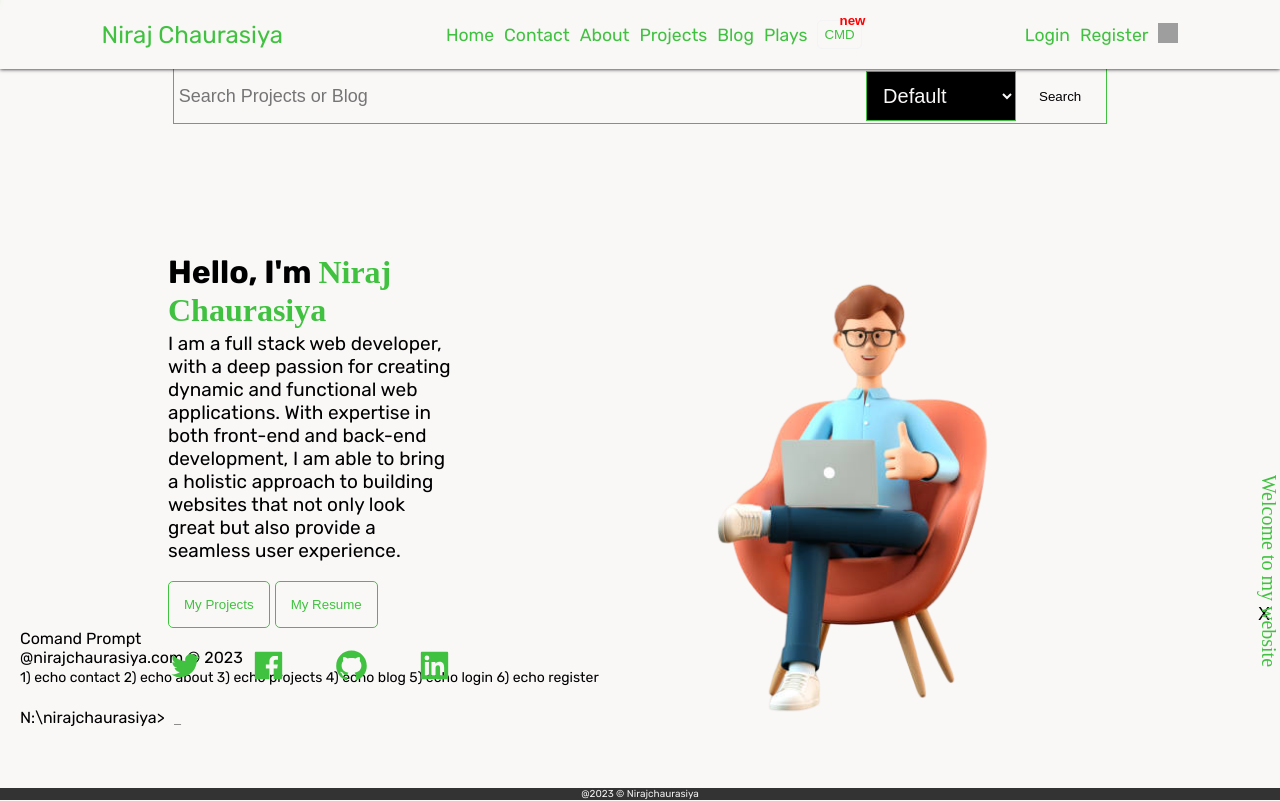
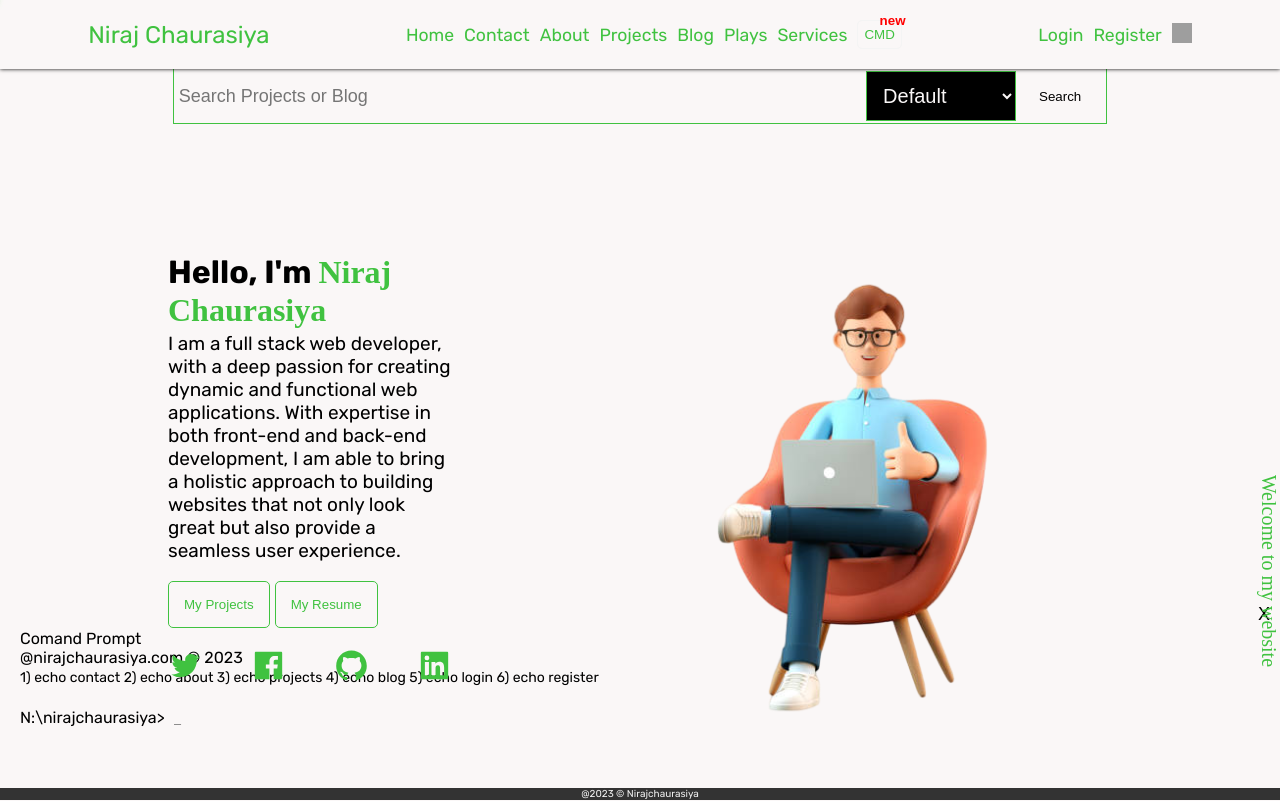
Before and after one commit to nirajchaurasiya/nirajchaurasiya, a Next.js app in the folder clientside/: page / in a window 1280 px wide. Shown: the top 801 px of the page. Built offline with nearby package versions, Linux system fonts and the light colour scheme; grey boxes are pictures that could not be loaded; a web font is replaced by a local one.

Commit message:
created services page

```diff
--- a/clientside/components/Navbar/Navbar.js
+++ b/clientside/components/Navbar/Navbar.js
@@ -116,6 +116,14 @@ export default function Navbar() {
           <Link style={{ textDecoration: "none" }} href="/plays">
             <li onClick={playTickSound}>Plays</li>
           </Link>
+          <a
+            style={{ textDecoration: "none" }}
+            onClick={() => {
+              window.open("https://services.nirajchaurasiya.com", "_blank");
+            }}
+          >
+            <li onClick={playTickSound}>Services</li>
+          </a>
           <button
             style={{
               background: "transparent",
@@ -235,6 +243,14 @@ export default function Navbar() {
               <Link style={{ textDecoration: "none" }} href="/plays">
                 <li onClick={playTickSound}>Plays</li>
               </Link>
+              <a
+                style={{ textDecoration: "none" }}
+                onClick={() => {
+                  window.open("https://services.nirajchaurasiya.com", "_blank");
+                }}
+              >
+                <li onClick={playTickSound}>Services</li>
+              </a>
               {isLoggedIn ? (
                 <>
                   <Link
--- a/clientside/components/Navbar/Navbar.module.css
+++ b/clientside/components/Navbar/Navbar.module.css
@@ -42,7 +42,7 @@
   font-size: 25px;
 }
 
-@media (max-width: 774px) {
+@media (max-width: 900px) {
   .navbar {
     display: flex;
     justify-content: space-between;
@@ -109,27 +109,25 @@
   color: var(--nav-text-color);
 }
 
-@media (max-width: 750px) {
+@media (max-width: 900px) {
   .hideInPhone {
     display: none;
   }
 }
 
-@media (min-width: 750px) {
+@media (min-width: 900px) {
   .mble_navbar {
     display: none;
   }
 }
 
-
-@media (max-width:800px) {
+@media (max-width: 800px) {
   .seaarch_bar_nav {
     width: 100% !important;
   }
 }
 
-@media (max-width:1400px) {
-
+@media (max-width: 1400px) {
   .seaarch_bar_nav button {
     width: 10% !important;
   }
@@ -137,10 +135,9 @@
   .seaarch_bar_nav input {
     width: 80% !important;
   }
-
 }
 
-@media (max-width:600px) {
+@media (max-width: 600px) {
   .seaarch_bar_nav input {
     width: 70% !important;
   }
@@ -160,7 +157,7 @@
   }
 }
 
-@media (max-width:400px) {
+@media (max-width: 400px) {
   .seaarch_bar_nav input {
     width: 50% !important;
     padding: 0px !important;
@@ -292,7 +289,7 @@
 
   100% {
     transform: rotateY(0deg);
-    opacity: .8;
+    opacity: 0.8;
   }
 }
 
--- a/clientside/styles/responsive/navbar.css
+++ b/clientside/styles/responsive/navbar.css
@@ -1,4 +1,4 @@
-@media (max-width: 774px) {
+@media (max-width: 900px) {
   .hideInPhone {
     display: none;
   }
```
Also changed, not shown: 1 other file (tests, documents, lock files or other folders).
